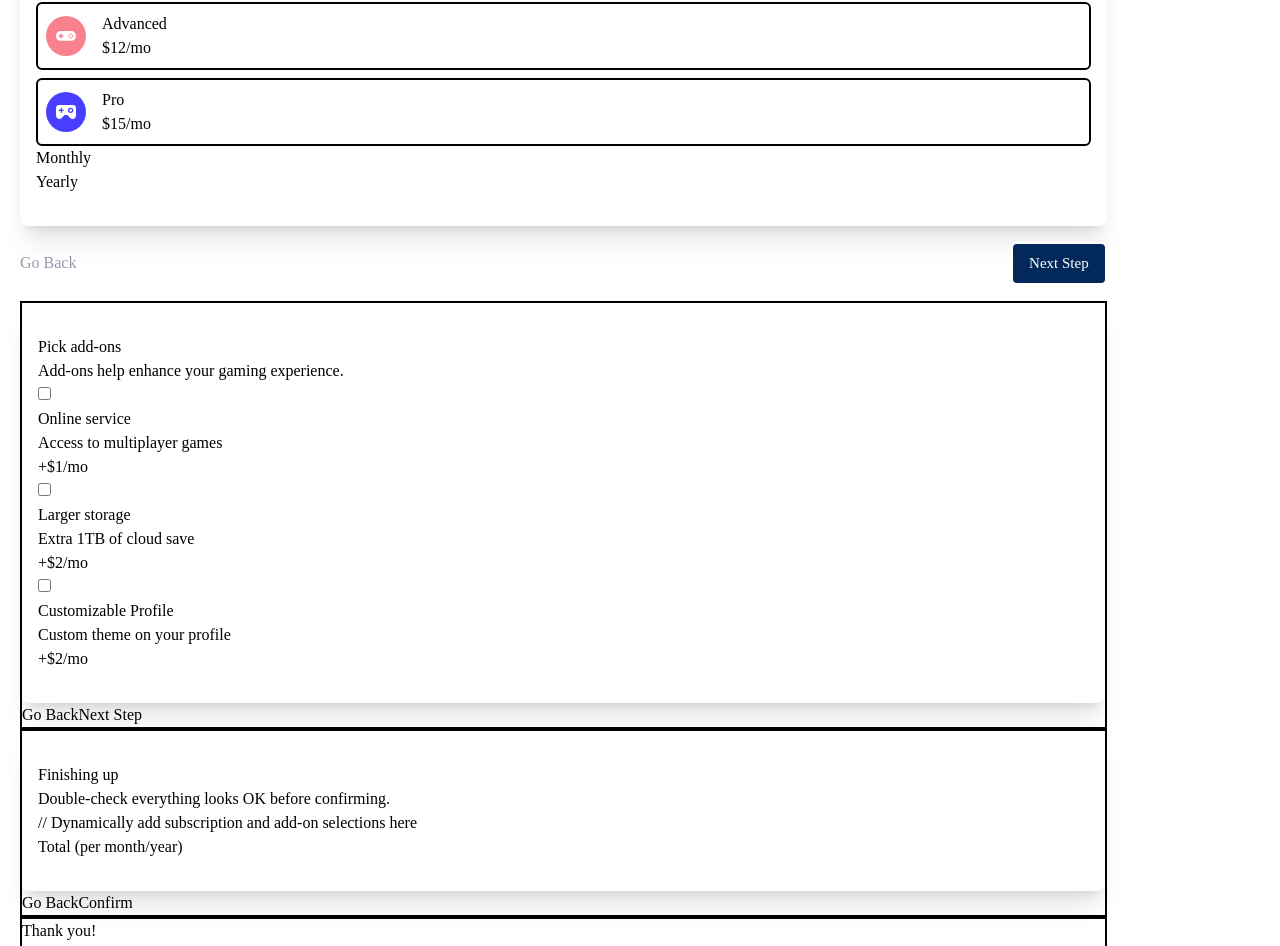
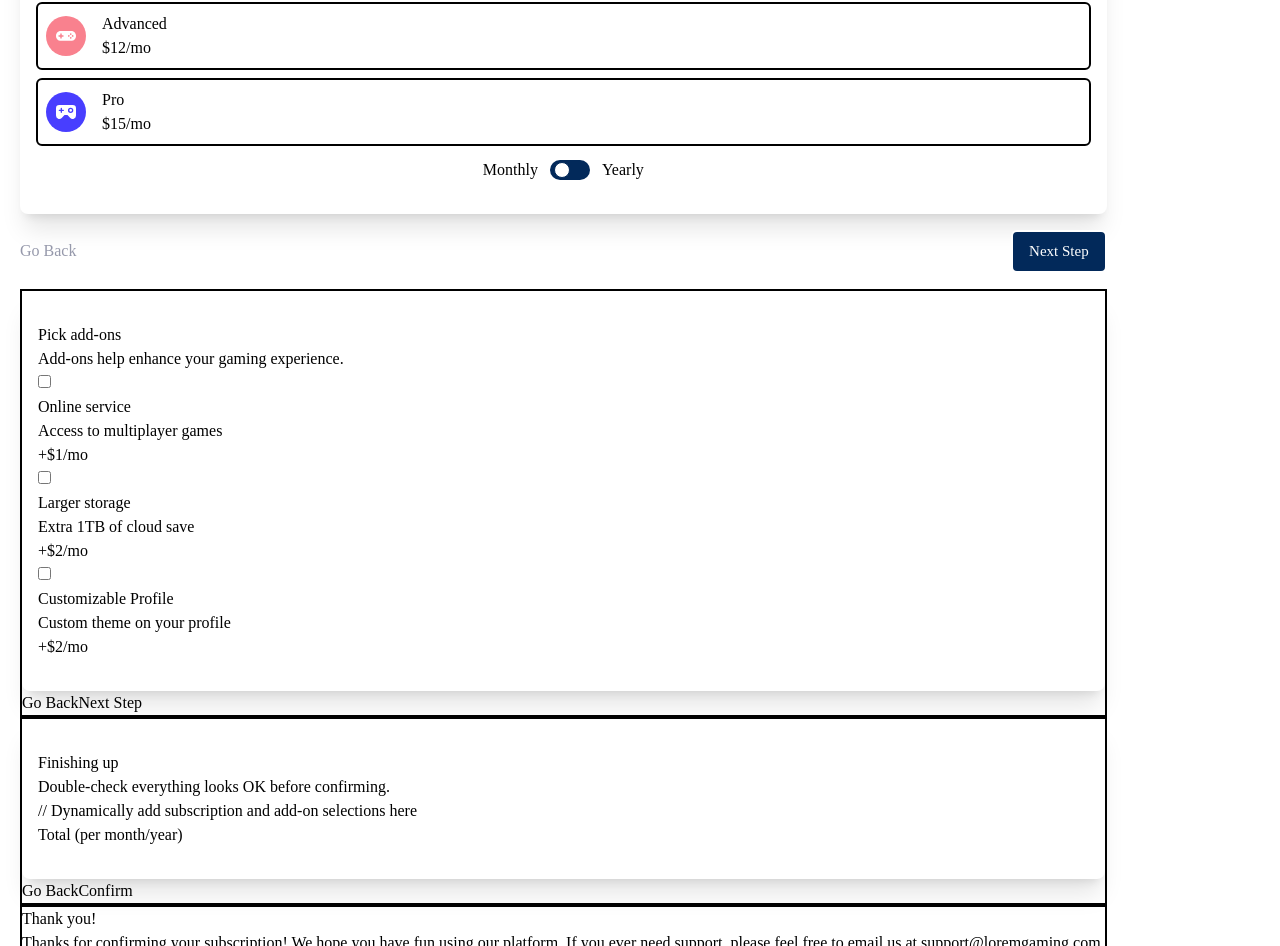
Before and after one commit to wx-it/multi-step-form, a React (Create React App) app: page / in a window 1280 px wide. Shown: the part 801-1747 px from the top of the page. Built offline with nearby package versions, Linux system fonts and the light colour scheme.

Commit message:
Update Step2.jsx

```diff
--- a/src/components/Step2.jsx
+++ b/src/components/Step2.jsx
@@ -49,9 +49,17 @@ const Step2 = () => {
 
 </div>
 
-<div>
-    <p>Monthly</p>
-    <p>Yearly</p>
+<div className='flex items-center justify-center space-x-3 mt-3'>
+    <span>Monthly</span>
+    <label className="inline-flex relative items-center cursor-pointer">
+    <input type="checkbox" value="" className="sr-only peer"/>
+    <div
+    className="w-10 h-5 bg-Marine-blue peer-focus:outline-none peer-focus:ring-4 peer-focus:ring-White
+    rounded-full peer peer-checked:after:translate-x-full peer-checked:after:border-white after:content-['']
+    after:absolute after:top-[2px] after:left-[3.75px] after:bg-White after:border-Marine-blue after:border
+    after:rounded-full after:h-4 after:w-4 after:transition-all peer-checked:Marine-blue"></div>
+</label>
+    <span>Yearly</span>
 </div>
   </div>
 
```
